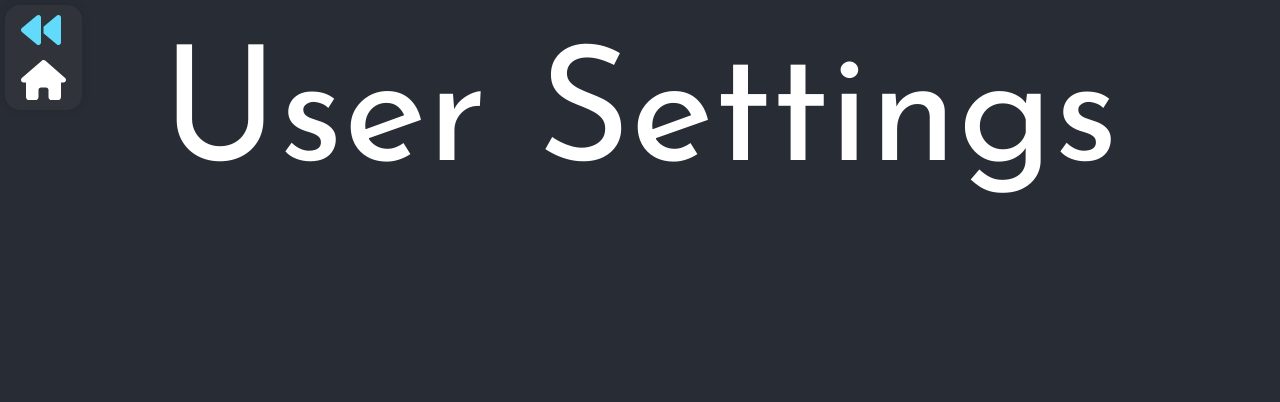
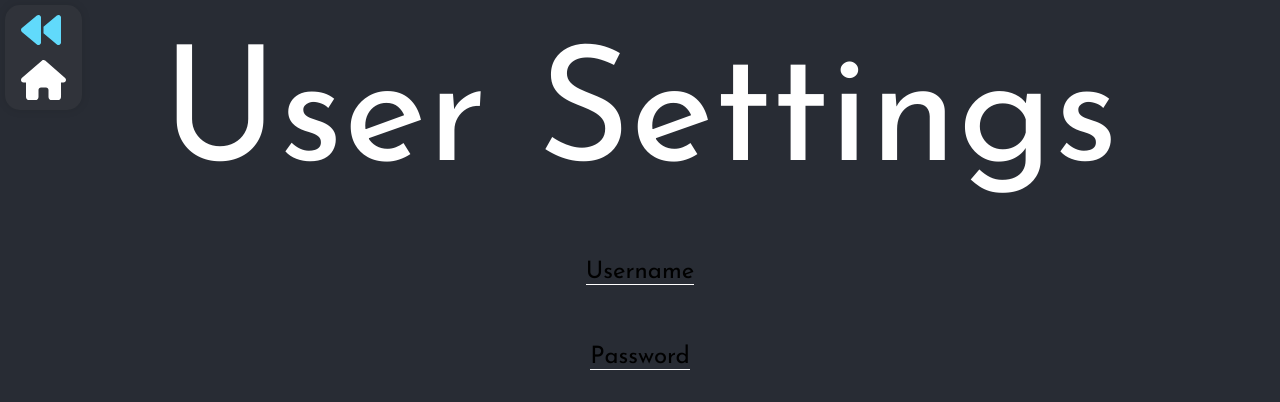
Before and after one commit to Reversi-neu/Model, a React (Create React App) app in the folder frontend/: page /settings in a window 1280 px wide. Shown: the top 402 px of the page. Built offline with nearby package versions, Linux system fonts and the light colour scheme; no server answers.

Commit message:
user settings(ish) front+backend

```diff
--- a/frontend/src/App.scss
+++ b/frontend/src/App.scss
@@ -66,6 +66,26 @@ button {
   }
 }
 
+.form {
+  display: flex;
+  flex-direction: column;
+  align-items: flex-start;
+  justify-content: center;
+  font-size: calc(3rem);
+  color: white;
+  padding: 20px 0;
+
+  label {
+    font-size: 0.5em;
+    color: black;
+    border-bottom: 1px solid white;
+  }
+
+  p {
+    margin: 10px 0;
+  }
+}
+
 .App-link {
   color: #61dafb;
 }
--- a/frontend/src/components/settings.tsx
+++ b/frontend/src/components/settings.tsx
@@ -1,19 +1,35 @@
 import React from "react";
 import "../App.scss"
+import { useToken } from "../hooks/use_token";
+import { getUserByID } from "../services/user_service";
 
-interface State {}
-interface Props {}
+export function Settings() {
+    const { token, setToken } = useToken();
+    const [username, setUsername] = React.useState("");
+    const [password, setPassword] = React.useState("");
 
-export class Settings extends React.Component<Props, State> {
-    render(): React.ReactNode {
+    React.useEffect(() => {
+        getUserByID(token).then((user) => {
+            setUsername(user.username);
+            setPassword(user.password);
+        });
+    }, [token]);
+
     return (
         <div className="App">
             <header className="App-header" style={{padding: '40px 0'}}>
                 <p>User Settings</p>
             </header>
             <div className="App-body">
+                <div className="form">
+                    <label htmlFor="username">Username</label>
+                    <p> {username} </p>
+                </div>
+                <div className="form">
+                    <label htmlFor="password">Password</label>
+                    <p> {password} </p>
+                </div>
             </div>
         </div>
     );
 }
-}
--- a/frontend/src/components/title.tsx
+++ b/frontend/src/components/title.tsx
@@ -19,7 +19,7 @@ export function Title() {
         setToken(token.userID);
 
         // redirect to home
-        // window.location.href = "/";
+        window.location.href = "/";
     }
 
     return (
--- a/frontend/src/services/user_service.ts
+++ b/frontend/src/services/user_service.ts
@@ -1,4 +1,13 @@
 import { useToken } from "../hooks/use_token";
+
+export async function getUserByID(userID: number) {
+    return fetch(process.env.REACT_APP_API_URL! + '/user/' + userID, {
+        method: 'GET',
+        headers: {
+            'Content-Type': 'application/json'
+        }
+    }).then(data => data.json())
+}
 
 export async function loginUser(credentials: {username: string, password: string}) {
     return fetch(process.env.REACT_APP_API_URL!+'/login', {
```
Also changed, not shown: 1 other file (tests, documents, lock files or other folders). Lines whose indentation alone changed are shown as unchanged.
